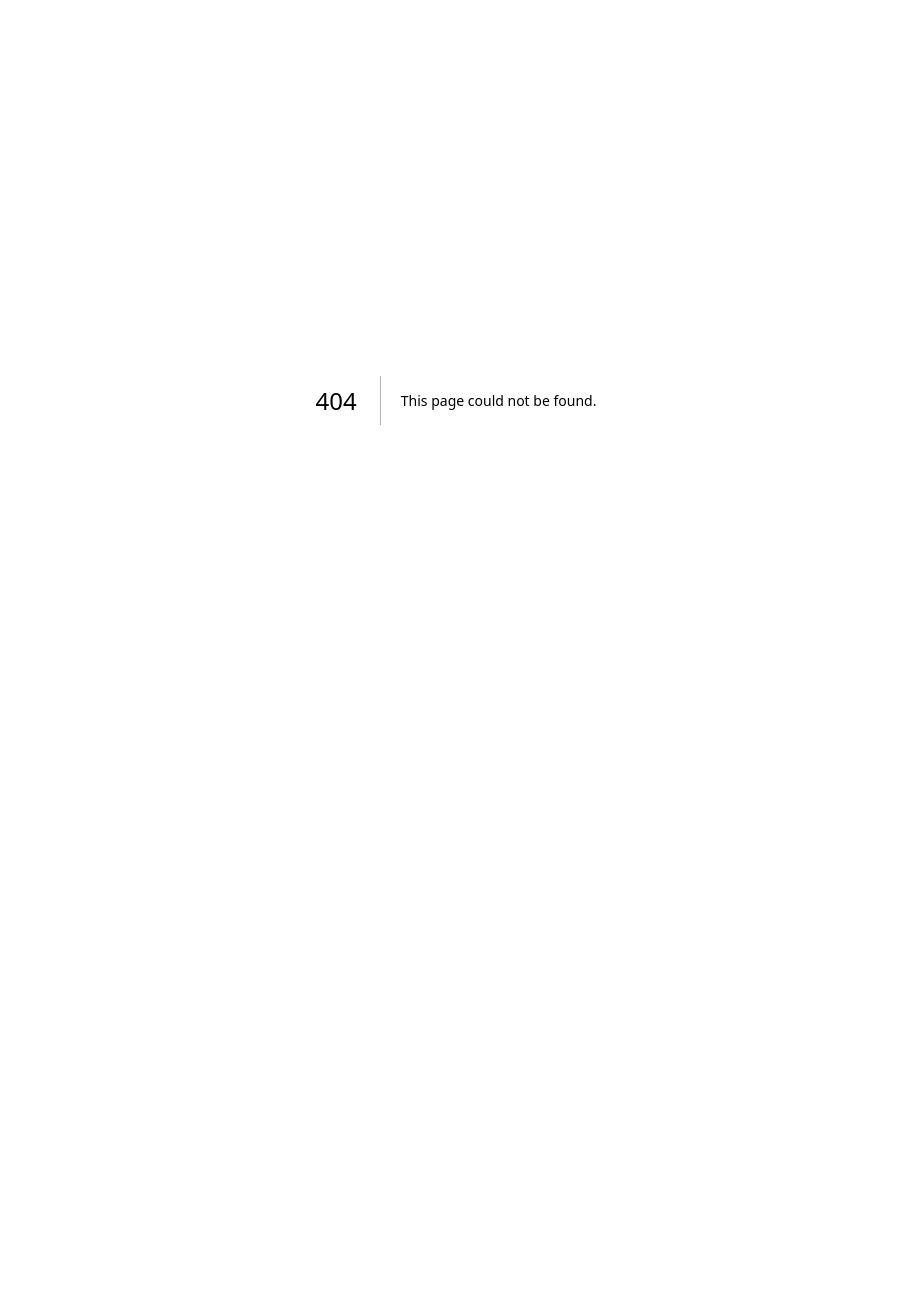
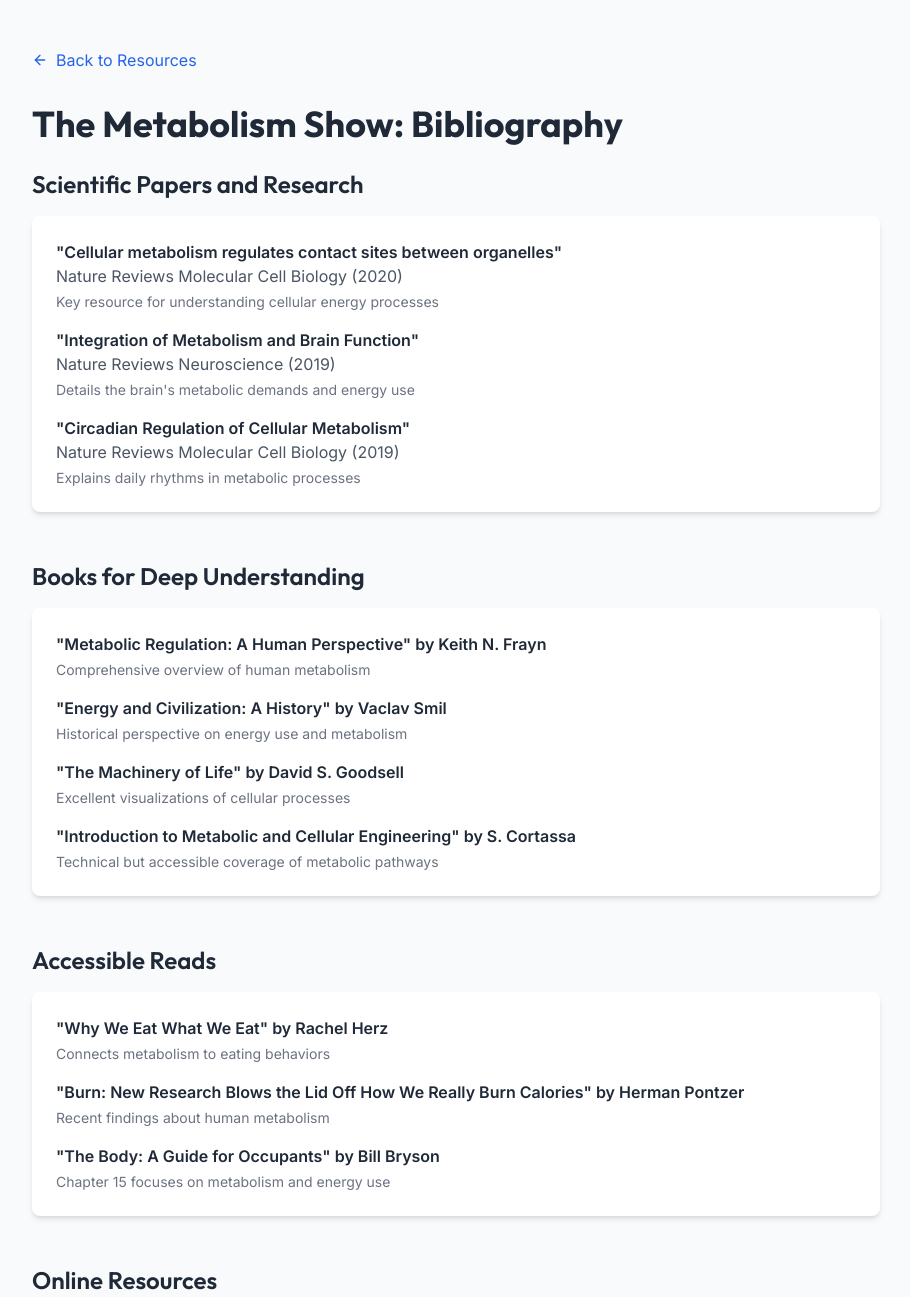
Before and after one commit to EricScottJohnston/foodtruth, a Next.js app: page /resources/B1E1 in a window 1280 px wide. Before the commit this address had no page. Shown: the top 1297 px of the page, without its empty margins (184-1094 px from the left). Before the commit the page ends 800 px from the top, so only its background shows below. Built offline with nearby package versions, Linux system fonts and the light colour scheme.

Commit message:
Create page.js

```diff
--- /dev/null
+++ b/app/resources/B1E1/page.js
@@ -0,0 +1,183 @@
+'use client';
+
+import { Outfit } from 'next/font/google'
+import { ArrowLeft, ExternalLink } from 'lucide-react';
+import Link from 'next/link';
+
+const outfit = Outfit({ subsets: ['latin'] })
+
+export default function B1E1Resources() {
+  return (
+    <div className="min-h-screen bg-gray-50 py-12">
+      <div className="container mx-auto px-6 max-w-4xl">
+        <Link href="/resources" className="inline-flex items-center text-blue-600 hover:text-blue-800 mb-8">
+          <ArrowLeft className="w-4 h-4 mr-2" />
+          Back to Resources
+        </Link>
+
+        <h1 className={`${outfit.className} text-3xl md:text-4xl font-bold mb-6 text-gray-800`}>
+          The Metabolism Show: Bibliography
+        </h1>
+
+        <div className="space-y-12">
+          {/* Scientific Papers Section */}
+          <section>
+            <h2 className={`${outfit.className} text-2xl font-semibold mb-4 text-gray-800`}>
+              Scientific Papers and Research
+            </h2>
+            <div className="bg-white rounded-lg shadow-md p-6 space-y-4">
+              <div>
+                <p className="font-semibold text-gray-800">"Cellular metabolism regulates contact sites between organelles"</p>
+                <p className="text-gray-600">Nature Reviews Molecular Cell Biology (2020)</p>
+                <p className="text-sm text-gray-500 mt-1">Key resource for understanding cellular energy processes</p>
+              </div>
+              <div>
+                <p className="font-semibold text-gray-800">"Integration of Metabolism and Brain Function"</p>
+                <p className="text-gray-600">Nature Reviews Neuroscience (2019)</p>
+                <p className="text-sm text-gray-500 mt-1">Details the brain's metabolic demands and energy use</p>
+              </div>
+              <div>
+                <p className="font-semibold text-gray-800">"Circadian Regulation of Cellular Metabolism"</p>
+                <p className="text-gray-600">Nature Reviews Molecular Cell Biology (2019)</p>
+                <p className="text-sm text-gray-500 mt-1">Explains daily rhythms in metabolic processes</p>
+              </div>
+            </div>
+          </section>
+
+          {/* Books Section */}
+          <section>
+            <h2 className={`${outfit.className} text-2xl font-semibold mb-4 text-gray-800`}>
+              Books for Deep Understanding
+            </h2>
+            <div className="bg-white rounded-lg shadow-md p-6 space-y-4">
+              <div>
+                <p className="font-semibold text-gray-800">"Metabolic Regulation: A Human Perspective" by Keith N. Frayn</p>
+                <p className="text-sm text-gray-500 mt-1">Comprehensive overview of human metabolism</p>
+              </div>
+              <div>
+                <p className="font-semibold text-gray-800">"Energy and Civilization: A History" by Vaclav Smil</p>
+                <p className="text-sm text-gray-500 mt-1">Historical perspective on energy use and metabolism</p>
+              </div>
+              <div>
+                <p className="font-semibold text-gray-800">"The Machinery of Life" by David S. Goodsell</p>
+                <p className="text-sm text-gray-500 mt-1">Excellent visualizations of cellular processes</p>
+              </div>
+              <div>
+                <p className="font-semibold text-gray-800">"Introduction to Metabolic and Cellular Engineering" by S. Cortassa</p>
+                <p className="text-sm text-gray-500 mt-1">Technical but accessible coverage of metabolic pathways</p>
+              </div>
+            </div>
+          </section>
+
+          {/* Accessible Reads Section */}
+          <section>
+            <h2 className={`${outfit.className} text-2xl font-semibold mb-4 text-gray-800`}>
+              Accessible Reads
+            </h2>
+            <div className="bg-white rounded-lg shadow-md p-6 space-y-4">
+              <div>
+                <p className="font-semibold text-gray-800">"Why We Eat What We Eat" by Rachel Herz</p>
+                <p className="text-sm text-gray-500 mt-1">Connects metabolism to eating behaviors</p>
+              </div>
+              <div>
+                <p className="font-semibold text-gray-800">"Burn: New Research Blows the Lid Off How We Really Burn Calories" by Herman Pontzer</p>
+                <p className="text-sm text-gray-500 mt-1">Recent findings about human metabolism</p>
+              </div>
+              <div>
+                <p className="font-semibold text-gray-800">"The Body: A Guide for Occupants" by Bill Bryson</p>
+                <p className="text-sm text-gray-500 mt-1">Chapter 15 focuses on metabolism and energy use</p>
+              </div>
+            </div>
+          </section>
+
+          {/* Online Resources Section */}
+          <section>
+            <h2 className={`${outfit.className} text-2xl font-semibold mb-4 text-gray-800`}>
+              Online Resources
+            </h2>
+            <div className="bg-white rounded-lg shadow-md p-6 space-y-4">
+              <div className="flex items-start justify-between">
+                <div>
+                  <p className="font-semibold text-gray-800">Khan Academy: Cellular Respiration</p>
+                  <p className="text-sm text-blue-600 hover:text-blue-800 flex items-center">
+                    <ExternalLink className="w-4 h-4 mr-1" />
+                    Visit Resource
+                  </p>
+                </div>
+              </div>
+              <div className="flex items-start justify-between">
+                <div>
+                  <p className="font-semibold text-gray-800">NIH National Institute of Diabetes and Digestive and Kidney Diseases</p>
+                  <p className="text-sm text-blue-600 hover:text-blue-800 flex items-center">
+                    <ExternalLink className="w-4 h-4 mr-1" />
+                    Visit Resource
+                  </p>
+                </div>
+              </div>
+              <div className="flex items-start justify-between">
+                <div>
+                  <p className="font-semibold text-gray-800">The Metabolism & Weight Management Program - Harvard Medical School</p>
+                  <p className="text-sm text-blue-600 hover:text-blue-800 flex items-center">
+                    <ExternalLink className="w-4 h-4 mr-1" />
+                    Visit Resource
+                  </p>
+                </div>
+              </div>
+            </div>
+          </section>
+
+          {/* Historical References Section */}
+          <section>
+            <h2 className={`${outfit.className} text-2xl font-semibold mb-4 text-gray-800`}>
+              Historical References
+            </h2>
+            <div className="bg-white rounded-lg shadow-md p-6 space-y-4">
+              <div>
+                <p className="font-semibold text-gray-800">"The Discovery of the Citric Acid Cycle" by Hans Krebs (1940)</p>
+                <p className="text-sm text-gray-500 mt-1">Original paper describing key metabolic processes</p>
+              </div>
+              <div>
+                <p className="font-semibold text-gray-800">"The History of Cell Metabolism" - Nature Reviews Molecular Cell Biology (2020)</p>
+                <p className="text-sm text-gray-500 mt-1">Historical development of our understanding</p>
+              </div>
+            </div>
+          </section>
+
+          {/* Databases Section */}
+          <section>
+            <h2 className={`${outfit.className} text-2xl font-semibold mb-4 text-gray-800`}>
+              Relevant Databases
+            </h2>
+            <div className="bg-white rounded-lg shadow-md p-6 space-y-4">
+              <div className="flex items-start justify-between">
+                <div>
+                  <p className="font-semibold text-gray-800">KEGG (Kyoto Encyclopedia of Genes and Genomes) Metabolism Database</p>
+                  <p className="text-sm text-blue-600 hover:text-blue-800 flex items-center">
+                    <ExternalLink className="w-4 h-4 mr-1" />
+                    Visit Database
+                  </p>
+                </div>
+              </div>
+              <div className="flex items-start justify-between">
+                <div>
+                  <p className="font-semibold text-gray-800">MetaCyc Database of Metabolic Pathways</p>
+                  <p className="text-sm text-blue-600 hover:text-blue-800 flex items-center">
+                    <ExternalLink className="w-4 h-4 mr-1" />
+                    Visit Database
+                  </p>
+                </div>
+              </div>
+            </div>
+          </section>
+
+          <div className="bg-blue-50 border-l-4 border-blue-500 p-6 rounded">
+            <p className="text-gray-700 italic">
+              Note: As with any scientific field, metabolism research is constantly updating.
+              Check publication dates and cross-reference current research for the most up-to-date information.
+            </p>
+          </div>
+        </div>
+      </div>
+    </div>
+  );
+}
```
